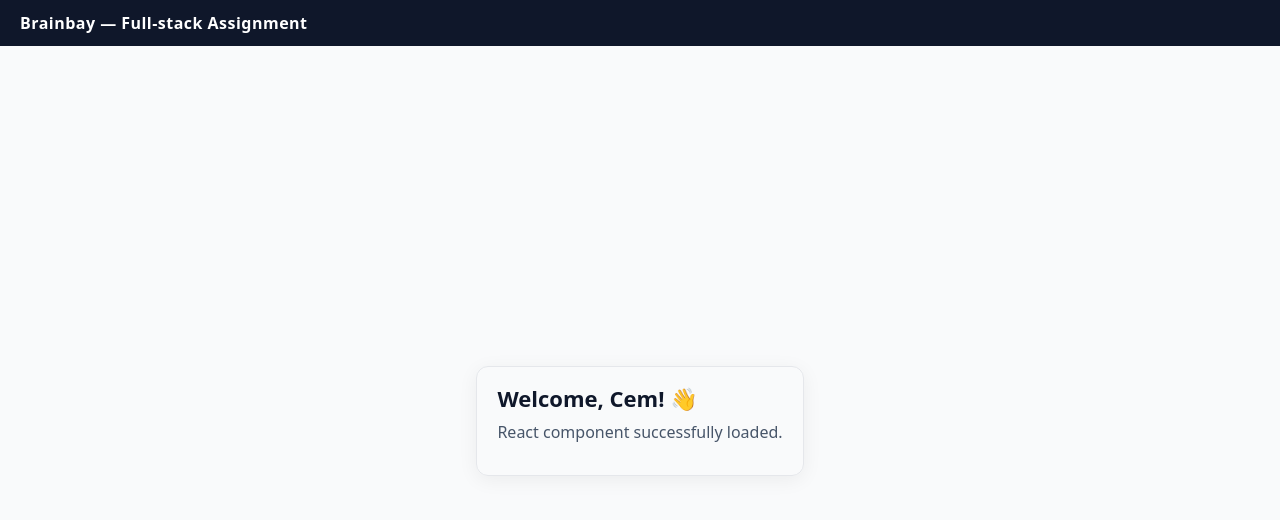
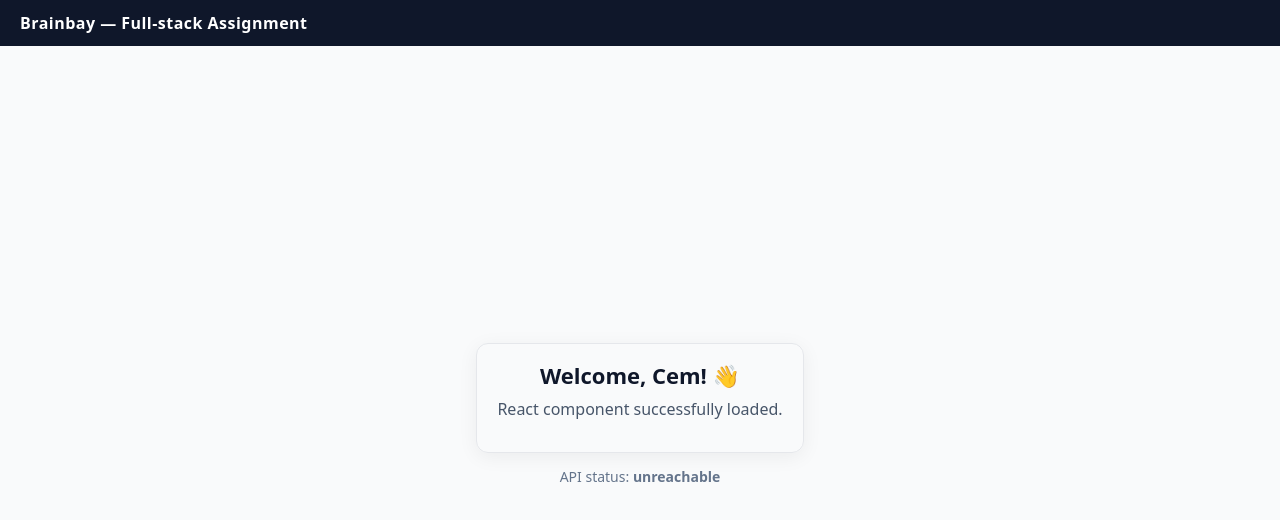
Before and after one commit to cemtanrikut/brainbay-fullstack-assignment, a React app in the folder frontend/: page / in a window 1280 px wide. Shown: the top 520 px of the page. Built offline with nearby package versions, Linux system fonts and the light colour scheme; no server answers; the HTML template or start-up script is replaced by a standard one.

Commit message:
feat(frontend): display backend /api/health status

```diff
--- a/frontend/src/App.jsx
+++ b/frontend/src/App.jsx
@@ -1,11 +1,28 @@
 import "./styles.css";
+import { useEffect, useState } from "react";
 import Hello from "./components/Hello.jsx";
 import Layout from "./components/Layout.jsx";
+import { getHealth } from "./lib/api.js";
 
 export default function App() {
+  const [apiStatus, setApiStatus] = useState("checking...");
+
+  useEffect(() => {
+    // Fetch backend health on initial mount
+    (async () => {
+      const status = await getHealth();
+      setApiStatus(status);
+    })();
+  }, []);
+
   return (
     <Layout>
-      <Hello name="Cem" />
+      <div style={{ textAlign: "center" }}>
+        <Hello name="Cem" />
+        <p style={{ marginTop: 14, fontSize: 14, color: "#64748b" }}>
+          API status: <strong>{apiStatus}</strong>
+        </p>
+      </div>
     </Layout>
   );
 }
--- /dev/null
+++ b/frontend/src/lib/api.js
@@ -0,0 +1,24 @@
+/**
+ * api.js
+ * -------------------------------------------------------------
+ * Small API helper for the frontend.
+ * - Centralizes base URL and fetch wrappers.
+ * - Keeps App.jsx clean and testable.
+ */
+
+const BASE = import.meta.env.VITE_API_URL || "http://localhost:8000";
+
+/**
+ * Ping backend health endpoint.
+ * @returns {Promise<"ok" | "unreachable" | string>}
+ */
+export async function getHealth() {
+  try {
+    const res = await fetch(`${BASE}/api/health`);
+    if (!res.ok) return "unreachable";
+    const json = await res.json();
+    return json?.status ?? "unknown";
+  } catch {
+    return "unreachable";
+  }
+}
```
